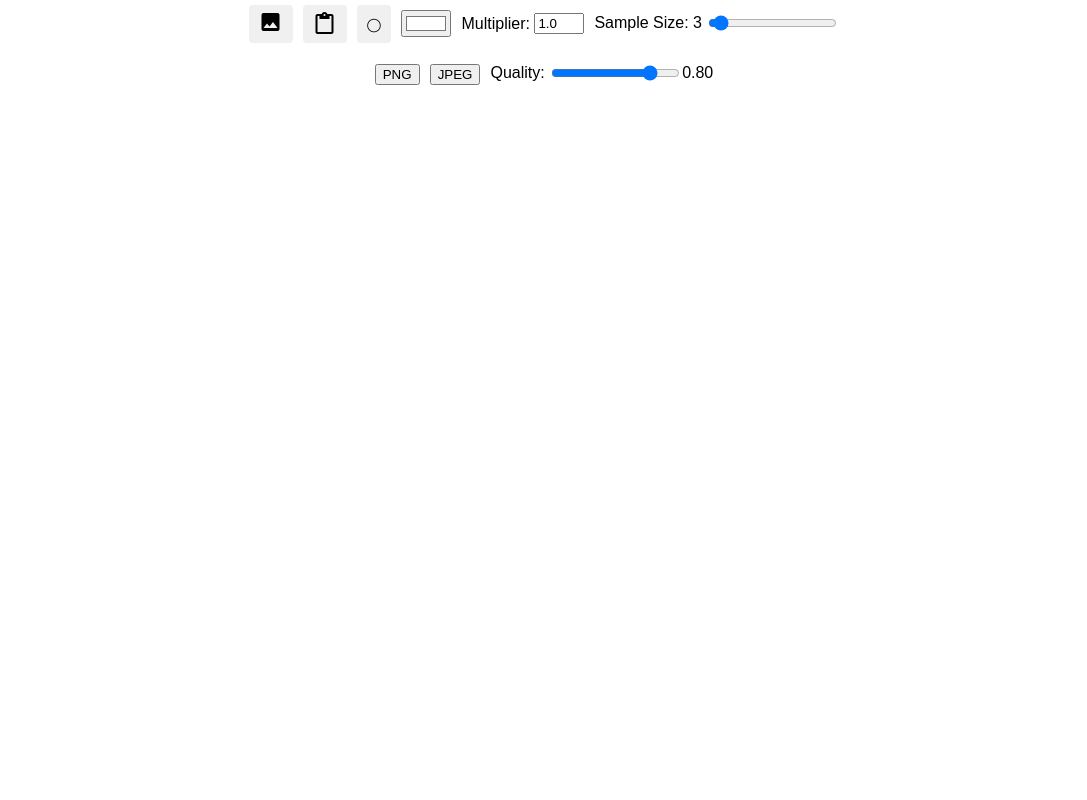
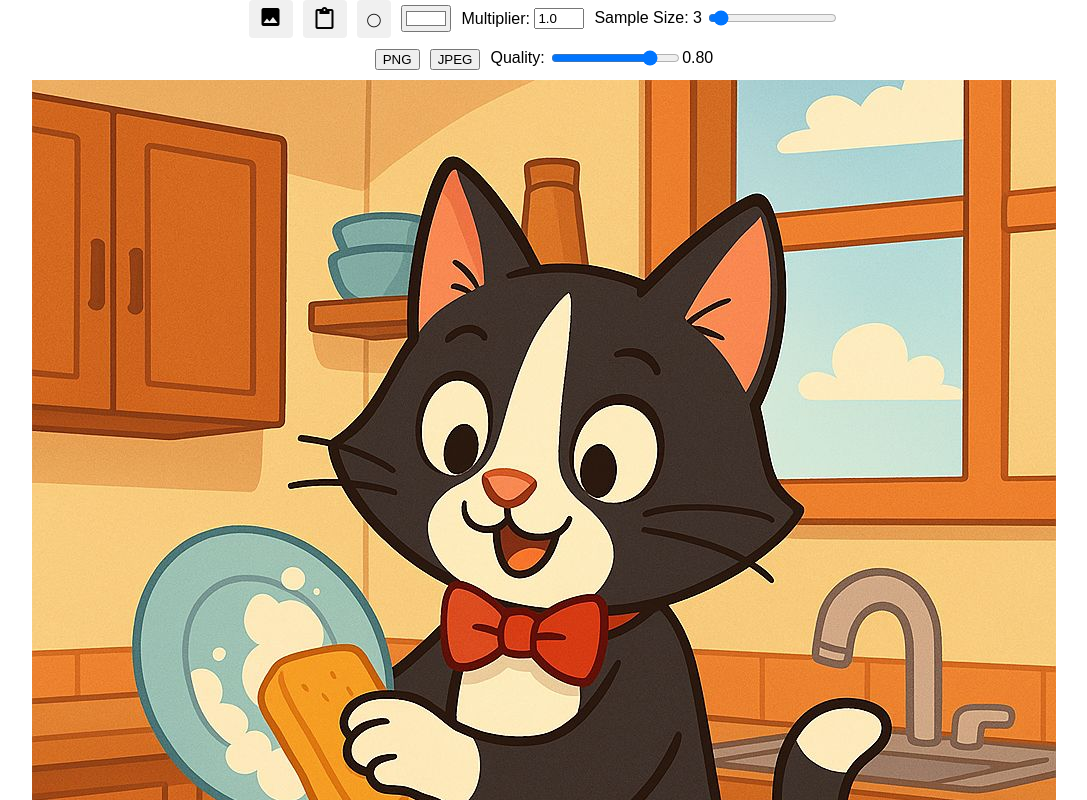
Before and after one commit to psiroki/purrwhites, a plain HTML site: page index.html in a window 1280 px wide. Shown: the whole page, without its empty margins (96-1183 px from the left). Drawn offline with Linux system fonts and the light colour scheme; no server answers.

Commit message:
Fixed default image reference

```diff
--- a/index.html
+++ b/index.html
@@ -428,7 +428,7 @@
         // Initial image load
         async function init() {
             try {
-                const response = await fetch('../photo.jpeg');
+                const response = await fetch('offwhite.jpeg');
                 const blob = await response.blob();
                 await loadImage(blob);
             } catch (error) {
```
Also changed, not shown: offwhite.jpeg (added).
